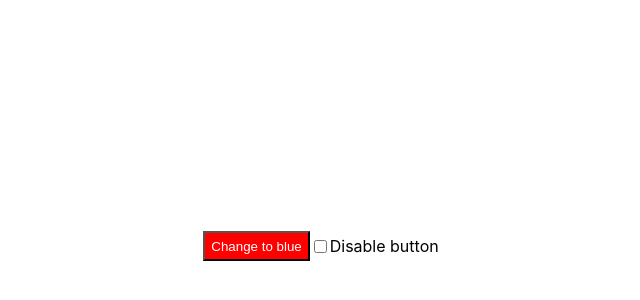
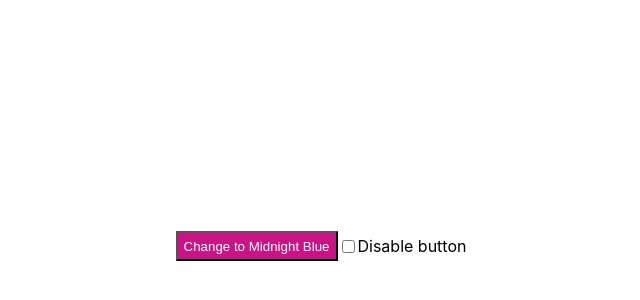
Before and after one commit to Djuppi/color-button, a React (Create React App) app: page / in a window 1280 px wide. Shown: the part 154-454 px from the top of the page, without its empty margins (319-959 px from the left). Built offline with nearby package versions, Linux system fonts and the light colour scheme.

Commit message:
Changed to new colors

```diff
--- a/src/App.js
+++ b/src/App.js
@@ -7,13 +7,13 @@ export const replaceCamelWithSpaces = (colorName) => {
 };
 
 function App() {
-  const [color, setColor] = useState('red');
+  const [color, setColor] = useState('MediumVioletRed');
   const [check, setCheck] = useState(false);
 
-  const newButtonColor =  color === 'red' ? 'blue' : 'red';
+  const newButtonColor =  color === 'MediumVioletRed' ? 'MidnightBlue' : 'MediumVioletRed';
   return (
     <div style={{display: 'flex', justifyContent: 'center', alignItems: 'center', height: '100vh'}}>
-      <button onClick={() => setColor(newButtonColor)} disabled={check} style={{backgroundColor: check ? 'grey' : color, height: '30px', color: 'white'}}>Change to {newButtonColor}</button>
+      <button onClick={() => setColor(newButtonColor)} disabled={check} style={{backgroundColor: check ? 'grey' : color, height: '30px', color: 'white'}}>Change to {replaceCamelWithSpaces(newButtonColor)}</button>
 
       <input type="checkbox" id="disable-button-checkbox" defaultChecked={check} onChange={(e) => setCheck(e.target.checked)} />
       <label htmlFor='disable-button-checkbox'>Disable button</label>
```
Also changed, not shown: 1 other file (tests, documents, lock files or other folders).
